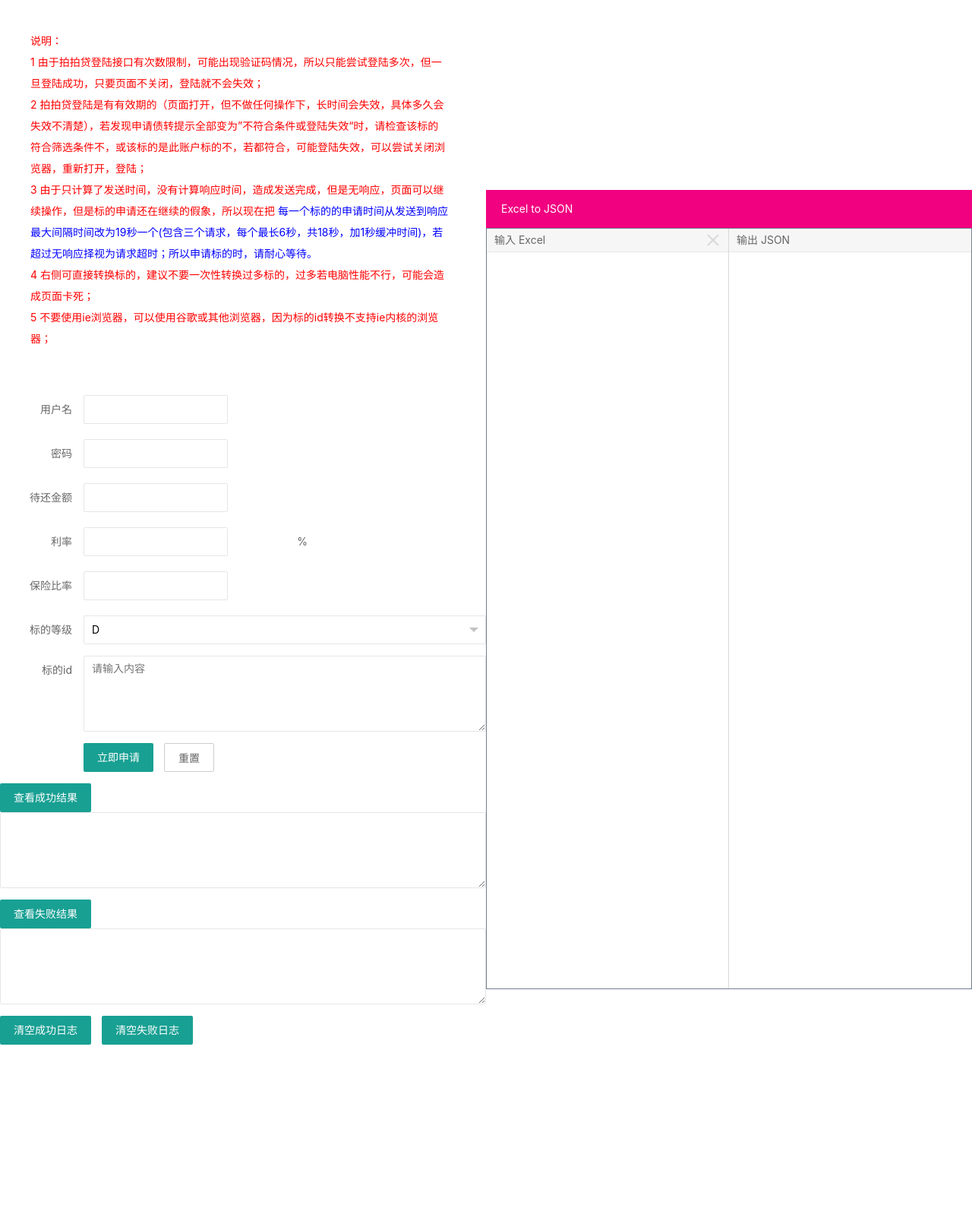
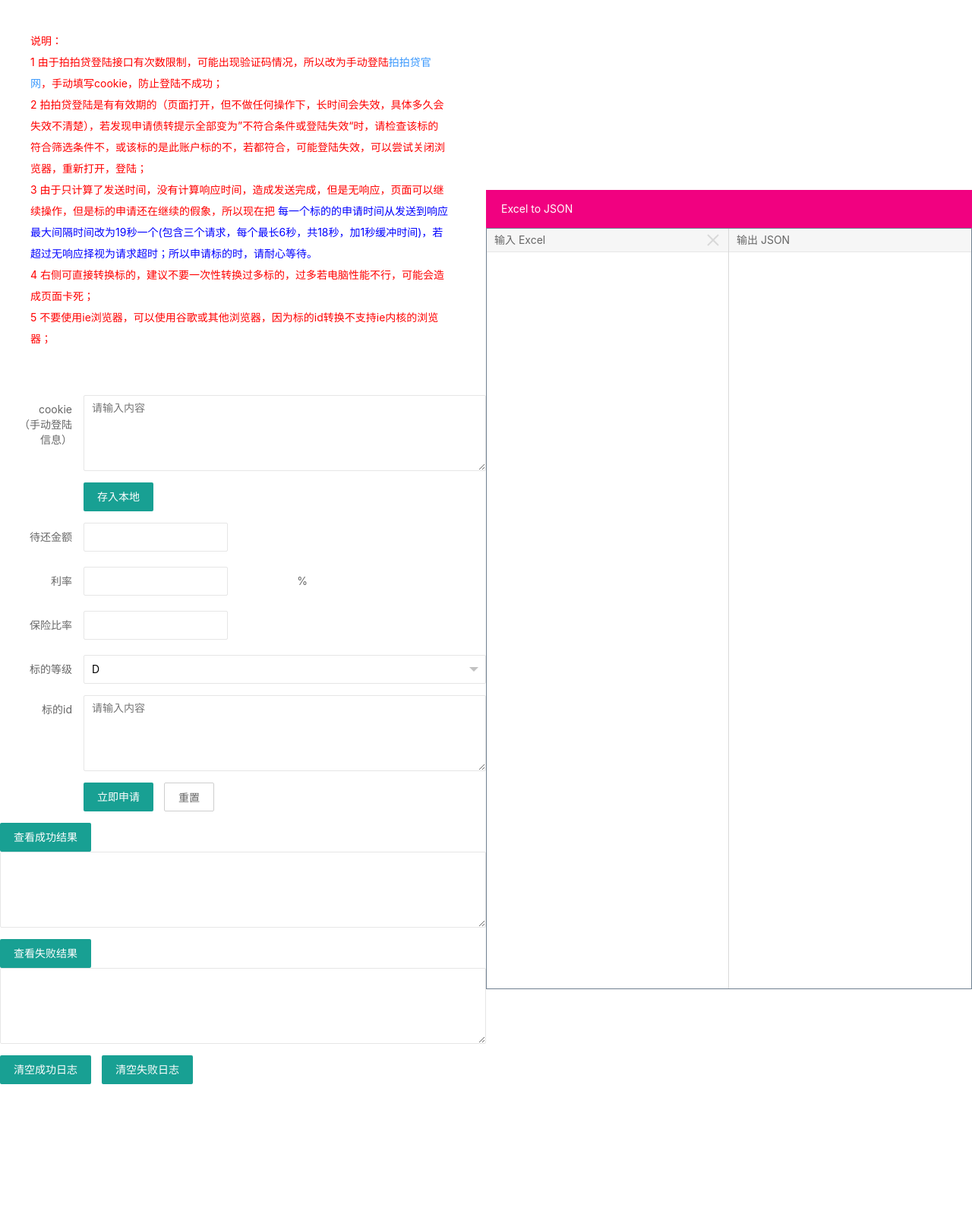
Before and after one commit to yangcore/superagent, a Node server app: page / in a window 1280 px wide. Shown: the top 1615 px of the page at 76% size. Before the commit the page ends 1375 px from the top, so only its background shows below. Run offline with Node 20, Linux system fonts and the light colour scheme; some libraries are stand-ins or nearby versions.

Commit message:
改为手动添加cookie

```diff
--- a/routes/index.js
+++ b/routes/index.js
@@ -16,26 +16,26 @@ router.get('/', function (req, res, next) {
 });
 
 
-router.post('/getCookie', function (req, res, next) {
-    var reqbody = req.body;
-    let gen1 = function* () {
-        var cookieInfo = yield getinfo(reqbody.user, reqbody.password);
-        res.send({code: '0000', msg: "获取cookie", result: {cookieInfo: cookieInfo}});
-    };
-    co(gen1).then(() => {
-        res.end();
-    });
-});
+// router.post('/getCookie', function (req, res, next) {
+//   var reqbody = req.body;
+//   let gen1 = function* () {
+//     var cookieInfo = yield getinfo(reqbody.user, reqbody.password);
+//     res.send({ code: '0000', msg: "获取cookie", result: { cookieInfo: cookieInfo } });
+//   };
+//   co(gen1).then(() => {
+//     res.end();
+//   });
+// });
 
 
 router.post('/', function (req, res, next) {
   let gen = function* () {
-        var obj = yield getData(cookieInfo, idJson[i], reqbody.tobepaid, reqbody.priceForSaleRate, reqbody.xyz, reqbody.levle);
+    var obj = yield getData(reqbody.cookieInfo, idJson[i], reqbody.tobepaid, reqbody.priceForSaleRate, reqbody.xyz, reqbody.levle);
     console.info(obj);
     if (obj && obj !== "timeout" && obj !== "fail") {
       if (obj.tobepaid / obj.liabilities >= reqbody.xyz || obj.tobepaid >= reqbody.tobepaid) {
-                var CodeObj = yield singleApply(obj, cookieInfo);
-                console.info(obj.id + "债转接口返回数据" +  CodeObj.Code + "," + CodeObj.Message);
+        var CodeObj = yield singleApply(obj, reqbody.cookieInfo);
+        console.info(obj.id + "债转接口返回数据" + CodeObj.Code + "," + CodeObj.Message);
         if (CodeObj === "timeout") {
           console.warn("id  " + obj.id + "    申请超时");
           LogFile_warn.warn("id  " + obj.id + "    申请超时");
@@ -71,33 +71,33 @@ router.post('/', function (req, res, next) {
   };
   var reqbody = req.body;
   var idJson = eval(reqbody.idJson);
-    var cookieInfo = reqbody.cookieInfo.split('++');
-    if (cookieInfo && cookieInfo !== "timeout" && cookieInfo !== "fail") {
-        if (cookieInfo.length > 3) {
-            cookieInfo = cookieInfo[0].split(';')[0] + ';' + cookieInfo[1].split(';')[0] + ';' + cookieInfo[2].split(';')[0] + ';' + cookieInfo[3].split(';')[0] + ';' + cookieInfo[4].split(';')[0] + ';' + cookieInfo[5].split(';')[0] + ';';
+//   var cookieInfo = reqbody.cookieInfo.split('++');
+//   if (cookieInfo && cookieInfo !== "timeout" && cookieInfo !== "fail") {
+//     if (cookieInfo.length > 3) {
+    //   cookieInfo = cookieInfo[0].split(';')[0] + ';' + cookieInfo[1].split(';')[0] + ';' + cookieInfo[2].split(';')[0] + ';' + cookieInfo[3].split(';')[0] + ';' + cookieInfo[4].split(';')[0] + ';' + cookieInfo[5].split(';')[0] + ';';
       var i = 0;
       var timer = setInterval(() => {
         if (i === idJson.length) {
           clearInterval(timer);
           console.info("申请结束");
-                            res.send({code: '0000', msg: "申请完成,请查看logs文件夹下的日志"});
+          res.send({ code: '0000', msg: "申请完成,请查看logs文件夹下的日志" });
           res.end();
           return false;
         }
         co(gen);
         i++;
       }, 19000);
-        } else {
-            res.send({code: '1001', msg: "账户名或密码也许不正确"});
-            res.end();
-        }
-    } else if (cookieInfo === "timeout") {
-        res.send({code: '1001', msg: "请求超时"});
-        res.end();
-    } else if (cookieInfo === "fail") {
-        res.send({code: '1001', msg: "请求失败，发生错误"});
-        res.end();
-    }
+    // } else {
+    //   res.send({ code: '1001', msg: "账户名或密码也许不正确" });
+    //   res.end();
+    // }
+//   } else if (cookieInfo === "timeout") {
+//     res.send({ code: '1001', msg: "请求超时" });
+//     res.end();
+//   } else if (cookieInfo === "fail") {
+//     res.send({ code: '1001', msg: "请求失败，发生错误" });
+//     res.end();
+//   }
 });
 var path = require('path');
 var rf = require("fs");
@@ -116,7 +116,7 @@ router.post('/delnfo', function (req, res, next) {
   } else if (req.body.type == "fail") {
     rf.writeFileSync(path.resolve(__dirname, '..') + "/logs/logs_warn.log", "");
   }
-    res.send({code: "0000", msg: "删除成功"});
+  res.send({ code: "0000", msg: "删除成功" });
 });
 
 
--- a/views/index.ejs
+++ b/views/index.ejs
@@ -49,15 +49,14 @@
                 <div class="layui-form-item">
                     <div class="layui-inline" style="padding: 40px;color:red">
                         说明：<br>
-                        1 由于拍拍贷登陆接口有次数限制，可能出现验证码情况，所以只能尝试登陆多次，但一旦登陆成功，只要页面不关闭，登陆就不会失效；<br/>
+                        1 由于拍拍贷登陆接口有次数限制，可能出现验证码情况，所以改为手动登陆<a style="color:#3897FC;"  target="_blank" href="https://ac.ppdai.com/User/Login?message=&Redirect=http://invdebt.ppdai.com/negotiable/apply">拍拍贷官网</a>，手动填写cookie，防止登陆不成功；<br/>
                         2 拍拍贷登陆是有有效期的（页面打开，但不做任何操作下，长时间会失效，具体多久会失效不清楚），若发现申请债转提示全部变为”不符合条件或登陆失效“时，请检查该标的符合筛选条件不，或该标的是此账户标的不，若都符合，可能登陆失效，可以尝试关闭浏览器，重新打开，登陆；<br>
-
                         3 由于只计算了发送时间，没有计算响应时间，造成发送完成，但是无响应，页面可以继续操作，但是标的申请还在继续的假象，所以现在把 <span style="color:blue">每一个标的的申请时间从发送到响应最大间隔时间改为19秒一个(包含三个请求，每个最长6秒，共18秒，加1秒缓冲时间)，若超过无响应择视为请求超时；所以申请标的时，请耐心等待。</span><br>
                         4 右侧可直接转换标的，建议不要一次性转换过多标的，过多若电脑性能不行，可能会造成页面卡死；<br>
                         5 不要使用ie浏览器，可以使用谷歌或其他浏览器，因为标的id转换不支持ie内核的浏览器；
                     </div>
                 </div>
-                <div class="layui-form-item">
+                <!-- <div class="layui-form-item">
                     <div class="layui-inline">
                         <label class="layui-form-label">用户名</label>
                         <div class="layui-input-inline">
@@ -73,7 +72,20 @@
                             <input type="password" name="password" lay-verify="required" autocomplete="off" class="layui-input">
                         </div>
                     </div>
+                </div> -->
+                <div class="layui-form-item layui-form-text">
+                    <label class="layui-form-label">cookie<br/>（手动登陆信息）</label>
+                    <div class="layui-input-block">
+                        <textarea placeholder="请输入内容" name="cookie" class="layui-textarea"></textarea>
+                    </div>
                 </div>
+
+                <div class="layui-form-item">
+                    <div class="layui-input-block">
+                        <button class="layui-btn" type="button" id="localCookie">存入本地</button>
+                    </div>
+                </div>
+
 
                 <div class="layui-form-item">
                     <div class="layui-inline">
@@ -180,35 +192,52 @@
             var form = layui.form()
                 , layer = layui.layer;
 
+$('#localCookie').click(function(){
+    var cookieinfo=$("textarea[name='cookie']").val();
+    if(cookieinfo==''){
+        layer.msg("请填入cookie信息并点击存入本地", { icon: 5 ,time: 2000});
+                        layer.close(index);
+                        return false;
+    }else{
+        sessionStorage.setItem('cookieInfo',cookieinfo);
+        if(sessionStorage.getItem('cookieInfo')===cookieinfo){
+            layer.msg("存入完成", { icon: 1 ,time: 2000});
+        }
+    }
+})
+
             //监听提交
             form.on('submit(demo1)', function (data) {
                 var index = layer.load(0,{shade:[0.1,'#fff']});
-                var obj={
-                    user:data.field.user,
-                    password:data.field.password
-                }
+                // var obj={
+                //     user:data.field.user,
+                //     password:data.field.password
+                // }
                 if(!sessionStorage.getItem("cookieInfo")){
-                    var cookieInfo = getCookie(obj);
-                    if(cookieInfo.length>3 && cookieInfo!=="timeout" && cookieInfo!=="fail"){
-                       var str="";
-                        for(var i=0;i<cookieInfo.length;i++){
-                            str+=cookieInfo[i]+"++";
-                        }
-                        sessionStorage.setItem('cookieInfo',str);
-                        data.field.cookieInfo=sessionStorage.getItem("cookieInfo");
-                    }else if(cookieInfo==="timeout"){
-                        layer.msg("登陆超时多试几次", { icon: 5 ,time: 2000});
+                    // var cookieInfo = getCookie(obj);
+                    // if(cookieInfo.length>3 && cookieInfo!=="timeout" && cookieInfo!=="fail"){
+                    //    var str="";
+                    //     for(var i=0;i<cookieInfo.length;i++){
+                    //         str+=cookieInfo[i]+"++";
+                    //     }
+                    //     sessionStorage.setItem('cookieInfo',str);
+                    //     data.field.cookieInfo=sessionStorage.getItem("cookieInfo");
+                    // }else if(cookieInfo==="timeout"){
+                    //     layer.msg("登陆超时多试几次", { icon: 5 ,time: 2000});
+                    //     layer.close(index);
+                    //     return false;
+                    // }else if(cookieInfo==="fail"){
+                    //     layer.msg("登陆失败，发生错误", { icon: 5 ,time: 2000});
+                    //     layer.close(index);
+                    //     return false;
+                    // }else {
+                    //     layer.msg("登陆失败，请检查密码账号，多试几次", { icon: 5 ,time: 2000});
+                    //     layer.close(index);
+                    //     return false;
+                    // }
+                        layer.msg("请填入cookie信息并点击存入本地", { icon: 5 ,time: 2000});
                         layer.close(index);
                         return false;
-                    }else if(cookieInfo==="fail"){
-                        layer.msg("登陆失败，发生错误", { icon: 5 ,time: 2000});
-                        layer.close(index);
-                        return false;
-                    }else {
-                        layer.msg("登陆失败，请检查密码账号，多试几次", { icon: 5 ,time: 2000});
-                        layer.close(index);
-                        return false;
-                    }
                 }else {
                     data.field.cookieInfo=sessionStorage.getItem("cookieInfo");
                 }
```
Also changed, not shown: 2 other files. Lines whose indentation alone changed are shown as unchanged.
